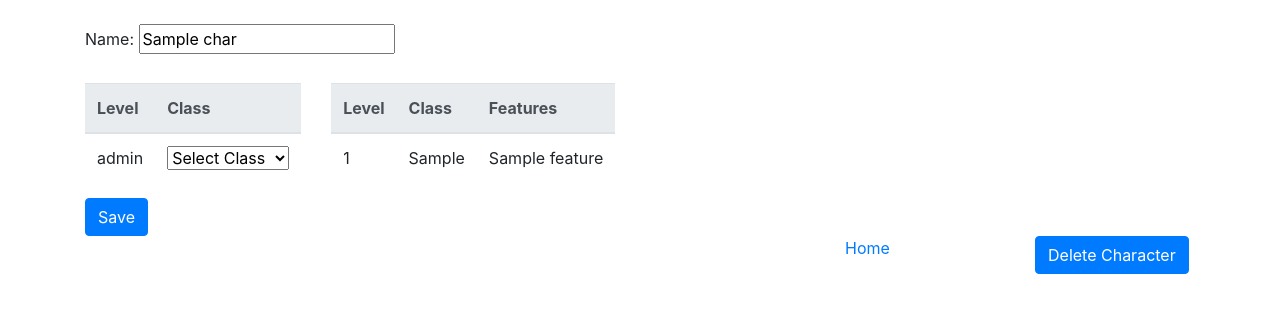
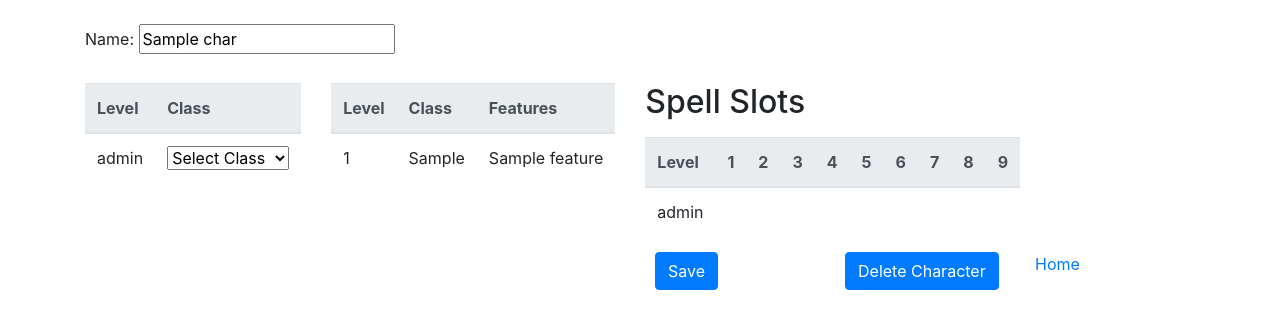
Before and after one commit to Quileggen/5E-Level-Guide, a Flask app: template templates/char_show.html in a window 1280 px wide. Shown: the top 329 px of the page. Run offline with Flask 2, Linux system fonts and the light colour scheme; the template is opened without the code that fills it: most values are stand-ins (such as "Sample title", 1, 10 or a date in 2020); some libraries are stand-ins or nearby versions.

Commit message:
Added spell slot table and filled in missing features

```diff
--- a/app.py
+++ b/app.py
@@ -1,18 +1,59 @@
 from flask import Flask, render_template, redirect, url_for, request
 from pymongo import MongoClient
 from bson.objectid import ObjectId
+from math import floor, ceil
 import requests
 import json
 import os
 
 app = Flask(__name__)
 
-host = os.environ.get("MONGODB_URI", "mongodb://localhost:27017/my_app_db")
+host = os.environ.get("MONGODB_URI", "mongodb://localhost:27017/LevelGuide")
 client = MongoClient(host=f"{host}?retryWrites=false")
 db = client.get_default_database()
 characters = db.characters
 
-app = Flask(__name__)
+
+def init_char():
+    """Set character information"""
+    char = {
+        "name": request.form.get("name"),
+        "class_levels": {
+            "Barbarian": 0,
+            "Bard": 0,
+            "Cleric": 0,
+            "Druid": 0,
+            "Fighter": 0,
+            "Monk": 0,
+            "Paladin": 0,
+            "Ranger": 0,
+            "Rogue": 0,
+            "Sorcerer": 0,
+            "Warlock": 0,
+            "Wizard": 0,
+            "N/A": 0
+        }
+    }
+    for level in range(1, 21):
+        char_class = request.form.get(str(level))
+        char["class_levels"][char_class] += 1
+        class_level = char["class_levels"][char_class]
+        cast_level = get_spell_level(char)
+        char[str(level)] = f"{char_class} {class_level} {cast_level}"
+
+    return char
+
+
+def get_spell_level(char):
+    """Helper function to calculate spellcasting level"""
+    cast_level = (char["class_levels"]["Bard"]
+                  + char["class_levels"]["Cleric"]
+                  + char["class_levels"]["Druid"]
+                  + char["class_levels"]["Sorcerer"]
+                  + char["class_levels"]["Wizard"]
+                  + char["class_levels"]["Paladin"] / 2
+                  + char["class_levels"]["Ranger"] / 2)
+    return floor(cast_level)
 
 
 def get_class_names():
@@ -29,11 +70,47 @@ def get_class_names():
 
 def get_class_features(char_class, level):
     """Call the 5e API and get features of a class at a designated level"""
+    char_class = char_class.lower()
+    level = int(level)
     r = requests.get("http://www.dnd5eapi.co/api/classes/"
-                     + char_class.lower() + "/level/" + str(level))
+                     + char_class + "/level/" + str(level))
     if r.status_code == 200 and r.content != b'null':
         features = json.loads(r.content)["features"]
         feature_list = [feature["name"] for feature in features]
+        # Filling in for missing elements from the API
+        if ((char_class == "barbarian"
+                and (level == 6 or level == 10 or level == 14))
+            or (char_class == "bard"
+                and (level == 6 or level == 14))
+            or (char_class == "cleric"
+                and (level == 6 or level == 8 or level == 17))
+            or (char_class == "druid"
+                and (level == 3 or level == 6 or level == 10
+                     or level == 14))
+            or (char_class == "fighter"
+                and (level == 7 or level == 10 or level == 15
+                     or level == 18))
+            or (char_class == "monk"
+                and (level == 6 or level == 11 or level == 17))
+            or (char_class == "paladin"
+                and (level == 7 or level == 15 or level == 20))
+            or (char_class == "ranger"
+                and (level == 7 or level == 11 or level == 15))
+            or (char_class == "rogue"
+                and (level == 9 or level == 13 or level == 17))
+            or (char_class == "sorcerer"
+                and (level == 6 or level == 14 or level == 18))
+            or (char_class == "warlock"
+                and (level == 6 or level == 10 or level == 14))
+            or (char_class == "wizard"
+                and (level == 6 or level == 10 or level == 14))):
+            feature_list.append('Subclass feature')
+
+        if ((char_class == "bard" or char_class == "cleric"
+            or char_class == "druid" or char_class == "sorcerer"
+            or char_class == "wizard") and (level % 2 == 1)
+                and (level > 1 and level < 18)):
+            feature_list.append(f'Level {ceil(level/2)} spells')
     else:
         features = "None"
         feature_list = []
@@ -62,30 +139,7 @@ def new_char():
 @app.route('/new', methods=['POST'])
 def create_char():
     """Create a new character and insert it into the database"""
-    char = {
-        "name": request.form.get("name"),
-        "class_levels": {
-            "Barbarian": 0,
-            "Bard": 0,
-            "Cleric": 0,
-            "Druid": 0,
-            "Fighter": 0,
-            "Monk": 0,
-            "Paladin": 0,
-            "Ranger": 0,
-            "Rogue": 0,
-            "Sorcerer": 0,
-            "Warlock": 0,
-            "Wizard": 0,
-            "": 0
-        }
-    }
-    for level in range(1, 21):
-        char_class = request.form.get(str(level))
-        char["class_levels"][char_class] += 1
-        class_level = char["class_levels"][char_class]
-        char[str(level)] = str(char_class) + " " + str(class_level)
-
+    char = init_char()
     char_id = characters.insert_one(char).inserted_id
     return redirect(url_for('show_char', char_id=char_id))
 
@@ -96,45 +150,26 @@ def show_char(char_id):
     char = characters.find_one({"_id": ObjectId(char_id)})
     char_features = []
     char_class_list = []
+    char_cast_levels = []
     for level in range(1, 21):
         char_class_info = char[str(level)].split()
         char_class = char_class_info[0]
         char_class_list.append(char_class)
         char_class_level = char_class_info[1]
+        char_cast_levels.append(char_class_info[2])
+        char[str(level)] = f"{char_class} {char_class_level}"
         feature_list = get_class_features(char_class, char_class_level)
         char_features.append(feature_list)
+
     return render_template('char_show.html', char=char, levels=range(1, 21),
                            classes=get_class_names(), features=char_features,
-                           char_class=char_class_list)
+                           cast=char_cast_levels, char_class=char_class_list)
 
 
 @app.route('/<char_id>', methods=['POST'])
 def update_char(char_id):
     """Update the information for a character"""
-    char = {
-        "name": request.form.get("name"),
-        "class_levels": {
-            "Barbarian": 0,
-            "Bard": 0,
-            "Cleric": 0,
-            "Druid": 0,
-            "Fighter": 0,
-            "Monk": 0,
-            "Paladin": 0,
-            "Ranger": 0,
-            "Rogue": 0,
-            "Sorcerer": 0,
-            "Warlock": 0,
-            "Wizard": 0,
-            "": 0
-        }
-    }
-    for level in range(1, 21):
-        char_class = request.form.get(str(level))
-        char["class_levels"][char_class] += 1
-        class_level = char["class_levels"][char_class]
-        char[str(level)] = str(char_class) + " " + str(class_level)
-
+    char = init_char()
     characters.update_one(
         {"_id": ObjectId(char_id)},
         {"$set": char})
--- a/templates/char_show.html
+++ b/templates/char_show.html
@@ -14,39 +14,27 @@
                 </form>
             </div>
             <div class="col-md-auto">
-                <table class="table">
-                    <thead class="thead-light">
-                        <tr>
-                            <th scope="col">Level</th>
-                            <th scope="col">Class</th>
-                            <th scope="col">Features</th>
-                        </tr>
-                    </thead>
-                    <tbody>
-                        {% for feature in features %}
-                            <tr>
-                                <td>{{loop.index}}</td>
-                                <td>{{char[loop.index|string]}}</td>
-                                <td>
-                                    {% for feat_name in feature %}
-                                        {{ feat_name }}{% if loop.index != loop.length %},&nbsp;{% endif %}
-                                    {% endfor %}
-                                    <br>
-                                </td>
-                            </tr>
-                        {% endfor %}
-                    </tbody>
-                </table>
+                {% include 'partials/feature_table.html' %}
+            </div>
+            <div class="col-md-auto">
+                    {% include 'partials/spell_table.html' %}
             </div>
         </div>
+        <!-- <div class="row justify-content-end">
+
+        </div> -->
         <div class="row justify-content-end">
+
             <div class="col-2">
-                    <a href="/">Home</a>
+                <button class="btn btn-primary" form="char_info" type="submit">Save</button>
             </div>
             <div class="col-2">
-                <form action="/{{ char._id}}/delete" method="POST">
-                    <button class="btn btn-primary" type="submit">Delete Character</button>
-                </form>
+                    <form action="/{{ char._id}}/delete" method="POST">
+                        <button class="btn btn-primary" type="submit">Delete Character</button>
+                    </form>
+            </div>
+            <div class="col-2">
+                <a href="/">Home</a>
             </div>
         </div>
     </div>
--- /dev/null
+++ b/templates/partials/feature_table.html
@@ -0,0 +1,23 @@
+<table class="table">
+    <thead class="thead-light">
+        <tr>
+            <th scope="col">Level</th>
+            <th scope="col">Class</th>
+            <th scope="col">Features</th>
+        </tr>
+    </thead>
+    <tbody>
+        {% for feature in features %}
+            <tr>
+                <td>{{loop.index}}</td>
+                <td>{{char[loop.index|string]|replace(cast, "")}}</td>
+                <td>
+                    {% for feat_name in feature %}
+                        {{ feat_name }}{% if loop.index != loop.length %},&nbsp;{% endif %}
+                    {% endfor %}
+                    <br>
+                </td>
+            </tr>
+        {% endfor %}
+    </tbody>
+</table>
--- a/templates/partials/level_form.html
+++ b/templates/partials/level_form.html
@@ -13,7 +13,7 @@
                 <td>
                     <select name="{{level}}">
                         <!-- Default value before selection -->
-                        <option value="">Select Class</option>
+                        <option value="N/A">Select Class</option>
                         {% for class in classes %}
                             {% if char_class[level-1] == class %}
                                 <option selected value="{{class}}">{{class}}</option>
@@ -27,4 +27,3 @@
         {% endfor %}
     </tbody>
 </table>
-<button class="btn btn-primary" type="submit">Save</button>
--- /dev/null
+++ b/templates/partials/spell_table.html
@@ -0,0 +1,166 @@
+<h2><label for="spell_slots">Spell Slots</label></h2>
+<table name="spell_slots" class="table">
+    <thead class="thead-light">
+        <tr>
+            <th scope="col">Level</th>
+            {% for num in range(1, 10) %}
+                <th scope="col">{{num}}</th>
+            {% endfor %}
+        </tr>
+    </thead>
+    <tbody>
+        {% for level in cast %}
+            <tr>
+                <td>{{ levels[loop.index-1] }}</td>
+                {% if level == '0' %}
+                    {% for num in range(9) %}
+                    <td>-</td>
+                    {% endfor %}
+                {% elif level == '1' %}
+                    <td>2</td>
+                    {% for num in range(8) %}
+                    <td>-</td>
+                    {% endfor %}
+                {% elif level == '2' %}
+                    <td>3</td>
+                    {% for num in range(8) %}
+                    <td>-</td>
+                    {% endfor %}
+                {% elif level == '3' %}
+                    <td>4</td>
+                    <td>2</td>
+                    {% for num in range(7) %}
+                    <td>-</td>
+                    {% endfor %}
+                {% elif level == '4' %}
+                    <td>4</td>
+                    <td>3</td>
+                    {% for num in range(7) %}
+                    <td>-</td>
+                    {% endfor %}
+                {% elif level == '5' %}
+                    <td>4</td>
+                    <td>3</td>
+                    <td>2</td>
+                    {% for num in range(6) %}
+                    <td>-</td>
+                    {% endfor %}
+                {% elif level == '6' %}
+                    <td>4</td>
+                    <td>3</td>
+                    <td>3</td>
+                    {% for num in range(6) %}
+                    <td>-</td>
+                    {% endfor %}
+                {% elif level == '7' %}
+                    <td>4</td>
+                    <td>3</td>
+                    <td>3</td>
+                    <td>1</td>
+                    {% for num in range(5) %}
+                    <td>-</td>
+                    {% endfor %}
+                {% elif level == '8' %}
+                    <td>4</td>
+                    <td>3</td>
+                    <td>3</td>
+                    <td>2</td>
+                    {% for num in range(5) %}
+                    <td>-</td>
+                    {% endfor %}
+                {% elif level == '9' %}
+                    <td>4</td>
+                    <td>3</td>
+                    <td>3</td>
+                    <td>3</td>
+                    <td>1</td>
+                    {% for num in range(4) %}
+                    <td>-</td>
+                    {% endfor %}
+                {% elif level == '10' %}
+                    <td>4</td>
+                    <td>3</td>
+                    <td>3</td>
+                    <td>3</td>
+                    <td>2</td>
+                    {% for num in range(4) %}
+                    <td>-</td>
+                    {% endfor %}
+                {% elif level == '11' or level == '12' %}
+                    <td>4</td>
+                    <td>3</td>
+                    <td>3</td>
+                    <td>3</td>
+                    <td>2</td>
+                    <td>1</td>
+                    {% for num in range(3) %}
+                    <td>-</td>
+                    {% endfor %}
+                {% elif level == '13' or level == '14' %}
+                    <td>4</td>
+                    <td>3</td>
+                    <td>3</td>
+                    <td>3</td>
+                    <td>2</td>
+                    <td>1</td>
+                    <td>1</td>
+                    {% for num in range(2) %}
+                    <td>-</td>
+                    {% endfor %}
+                {% elif level == '15' or level == '16' %}
+                    <td>4</td>
+                    <td>3</td>
+                    <td>3</td>
+                    <td>3</td>
+                    <td>2</td>
+                    <td>1</td>
+                    <td>1</td>
+                    <td>1</td>
+                    {% for num in range(1) %}
+                    <td>-</td>
+                    {% endfor %}
+                {% elif level == '17'%}
+                    <td>4</td>
+                    <td>3</td>
+                    <td>3</td>
+                    <td>3</td>
+                    <td>2</td>
+                    <td>1</td>
+                    <td>1</td>
+                    <td>1</td>
+                    <td>1</td>
+                {% elif level == '18' %}
+                    <td>4</td>
+                    <td>3</td>
+                    <td>3</td>
+                    <td>3</td>
+                    <td>3</td>
+                    <td>1</td>
+                    <td>1</td>
+                    <td>1</td>
+                    <td>1</td>
+                {% elif level == '19' %}
+                    <td>4</td>
+                    <td>3</td>
+                    <td>3</td>
+                    <td>3</td>
+                    <td>3</td>
+                    <td>2</td>
+                    <td>1</td>
+                    <td>1</td>
+                    <td>1</td>
+                {% elif level == '20' %}
+                    <td>4</td>
+                    <td>3</td>
+                    <td>3</td>
+                    <td>3</td>
+                    <td>3</td>
+                    <td>2</td>
+                    <td>2</td>
+                    <td>1</td>
+                    <td>1</td>
+                {% endif %}
+            </tr>
+        {% endfor %}
+    </tbody>
+</table>
```
Also changed, not shown: requirements.txt (+17 -0 lines), templates/char_new.html (+15 -5 lines), 1 other file.
